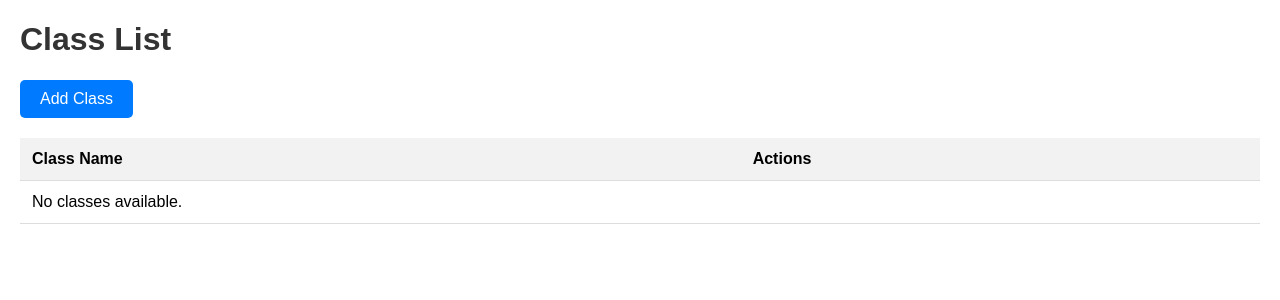
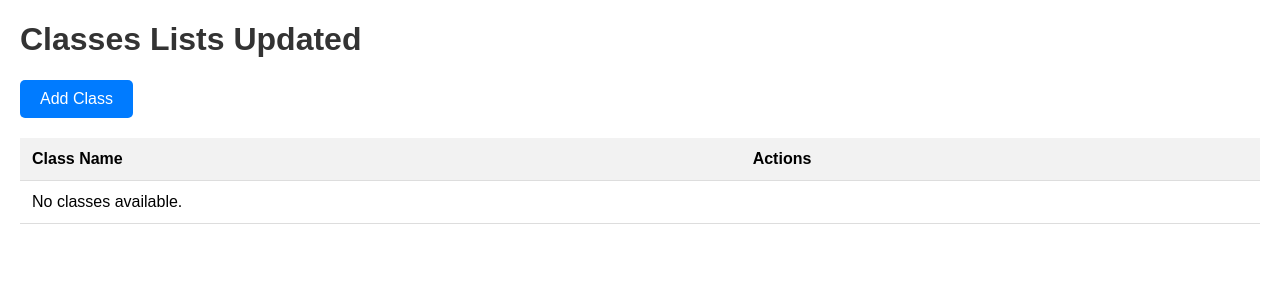
Before and after one commit to anoysantra/school_management, a Django app: template templates/class_list.html in a window 1280 px wide. Shown: the top 300 px of the page. Run offline with Django 3.2, Linux system fonts and the light colour scheme; the template is opened without the code that fills it, so the values that code supplies are empty.

Commit message:
Update class_list.html

```diff
--- a/templates/class_list.html
+++ b/templates/class_list.html
@@ -60,7 +60,7 @@
     </style>
 </head>
 <body>
-    <h1>Class List</h1>
+    <h1>Classes Lists Updated</h1>
     <div class="btn-container">
         <a href="{% url 'class_add' %}" class="btn">Add Class</a>
     </div>
```
